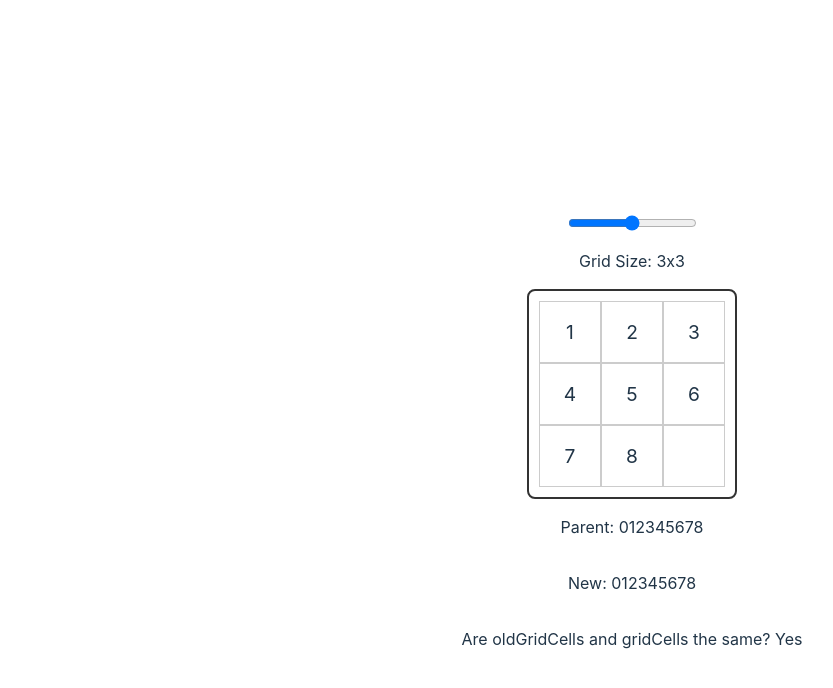
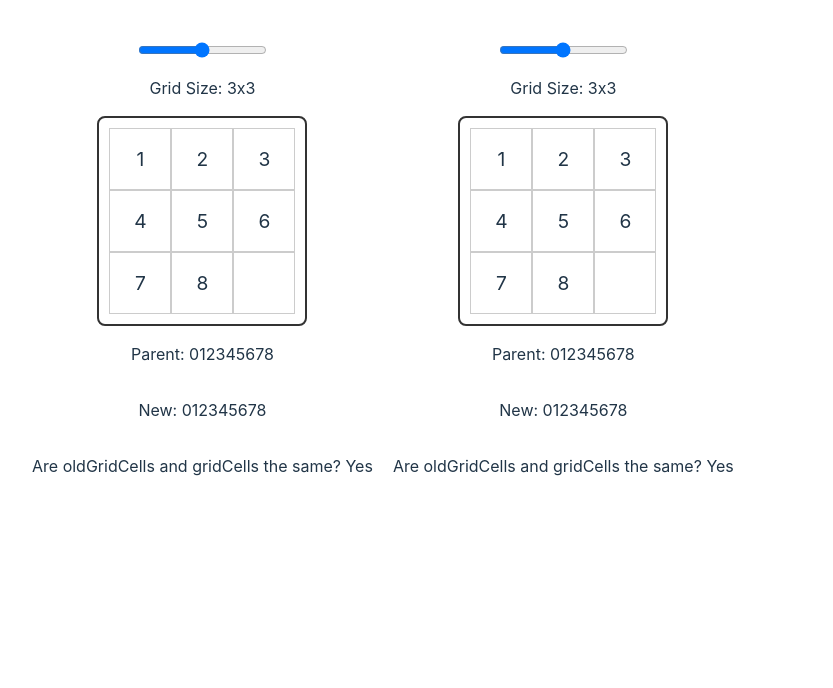
Before and after one commit to arnavjagia/n-puzzle-problem, a React (Vite) app: page / in a window 1280 px wide. Shown: the top 688 px of the page, without its empty margins (8-841 px from the left). Built offline with nearby package versions, Linux system fonts and the light colour scheme.

Commit message:
landing with 2 grids

```diff
--- a/src/App.jsx
+++ b/src/App.jsx
@@ -1,12 +1,12 @@
 import { Routes, Route } from "react-router-dom";
-import Grid from "./components/Grid/grid";
+import Landing from "./Landing/landing";
 import "./App.css";
 
 function App() {
   return (
     <>
       <Routes>
-        <Route path="/" element={<Grid />} />
+        <Route path="/" element={<Landing />} />
       </Routes>
     </>
   );
--- /dev/null
+++ b/src/Landing/landing.css
@@ -0,0 +1,6 @@
+landing-wrapper {
+  display: flex;
+  flex-direction: row;
+  gap: 20px;
+  flex-wrap: wrap;
+}
--- /dev/null
+++ b/src/Landing/landing.jsx
@@ -0,0 +1,15 @@
+import Grid from "../components/Grid/grid";
+import "./landing.css";
+
+function Landing() {
+  return (
+    <>
+      <landing-wrapper>
+        <Grid />
+        <Grid />
+      </landing-wrapper>
+    </>
+  );
+}
+
+export default Landing;
--- a/src/components/Grid/grid.css
+++ b/src/components/Grid/grid.css
@@ -3,7 +3,9 @@
   flex-direction: column;
   align-items: center;
   justify-content: center;
-  height: 100vh; /* Ensure the grid container takes up the full viewport height */
+
+  /* Ensure the grid container takes up the full viewport height */
+  /* height: 100vh; */
 }
 
 .grid {
```
